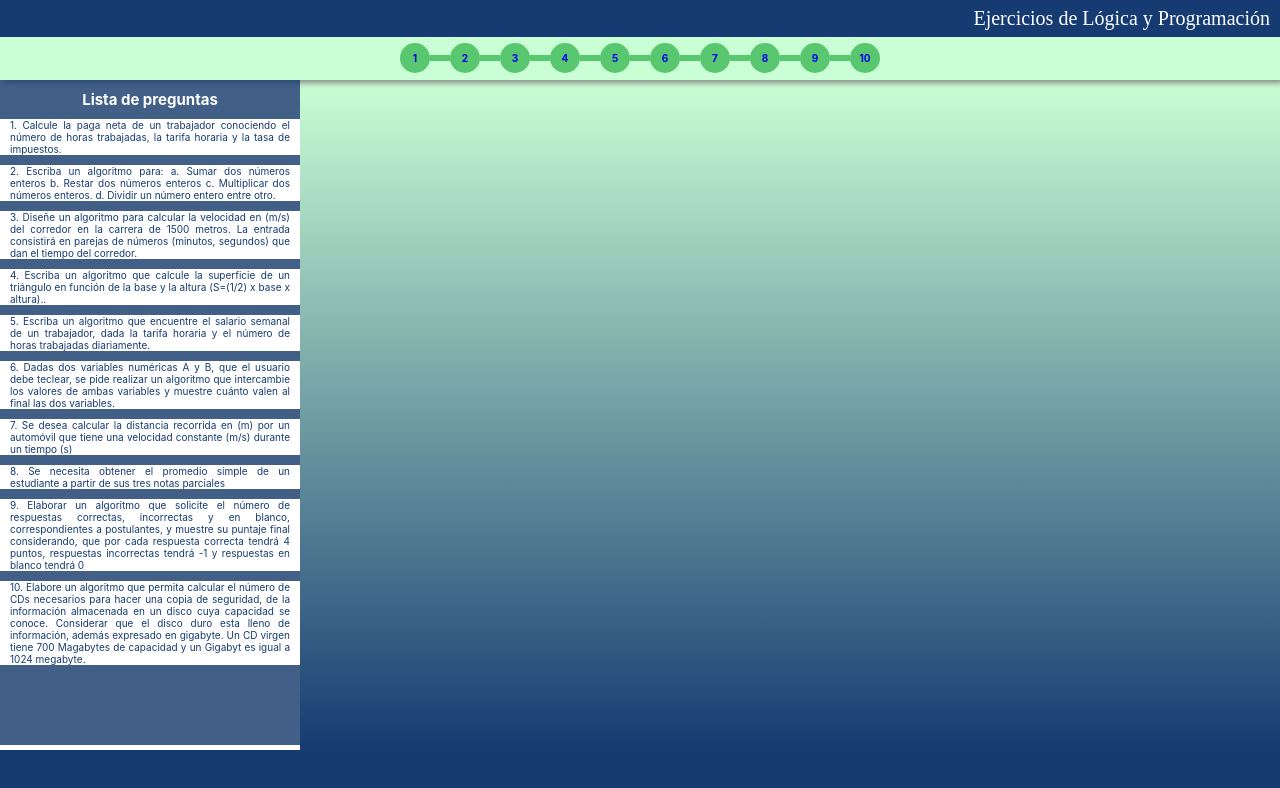
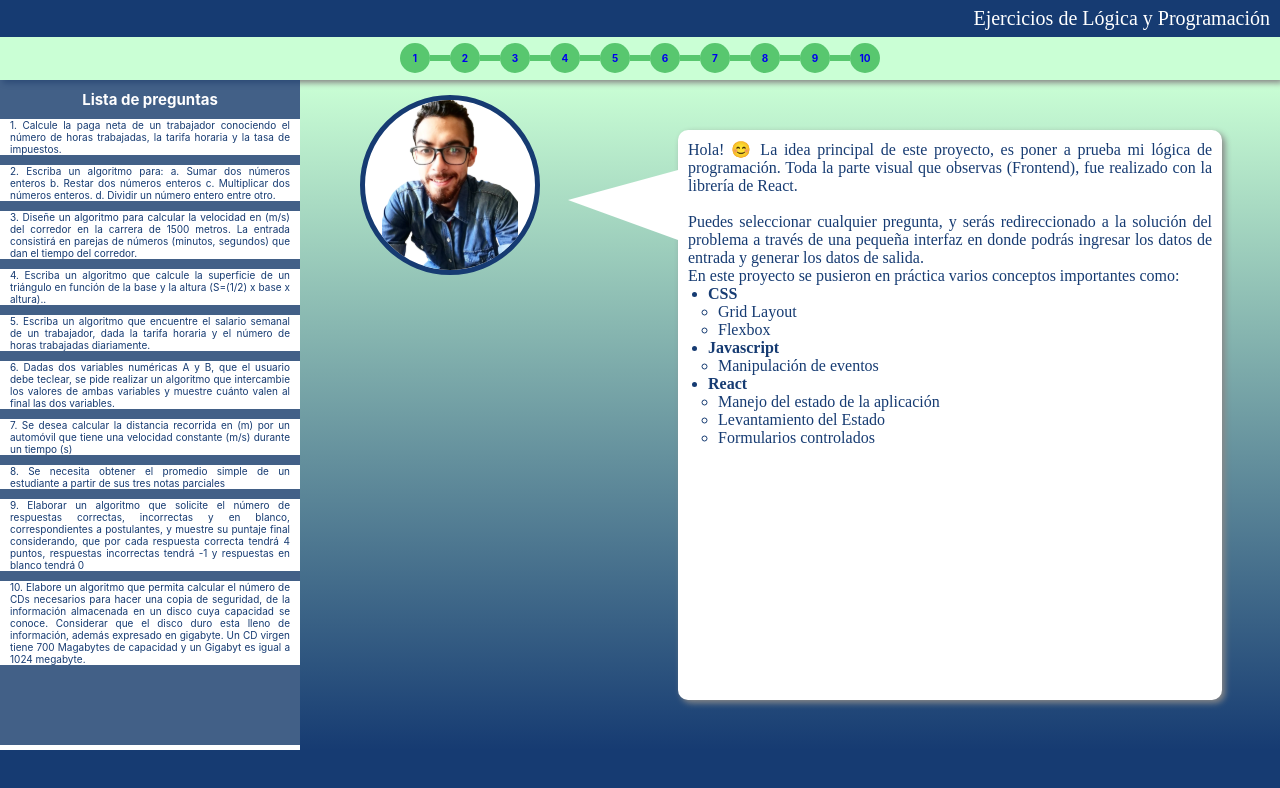
Before and after one commit to JonathanRugama/ejercicios-de-programacion-1, a React (Create React App) app: page / in a window 1280 px wide. Shown: the top 788 px of the page. Built offline with nearby package versions, Linux system fonts and the light colour scheme.

Commit message:
Se añade el index, y se trabaja en los estilos del contenedor bubble.

```diff
--- a/src/App.js
+++ b/src/App.js
@@ -17,6 +17,7 @@ import QuestionSeven from './components/pages/question-seven';
 import QuestionEight from './components/pages/question-eight';
 import QuestionNine from './components/pages/question-nine';
 import QuestionTen from './components/pages/question-ten';
+import InitialPage from './components/pages/initial-page';
 
 
 function App() {
@@ -28,6 +29,7 @@ function App() {
       <MainContentLayout>
 
           <Switch>
+            <Route exact path="/" component={InitialPage}/>
             <Route exact path="/question-1" component={QuestionOne}/>
             <Route exact path="/question-2" component={QuestionTwo}/>
             <Route exact path="/question-3" component={QuestionThree}/>
--- a/src/components/assets/css/layout.css
+++ b/src/components/assets/css/layout.css
@@ -87,3 +87,14 @@ html {
     grid-column-end: 3;
     grid-row: 2;
 }
+
+.bubble-container {
+    grid-column-start: 2;
+    grid-column-end: 3;
+    grid-row-start: 1;
+    grid-row-end: 3;
+    display: flex;
+    justify-content: center;
+    align-items: center;
+
+}
--- a/src/components/assets/css/main.layout.css
+++ b/src/components/assets/css/main.layout.css
@@ -20,9 +20,9 @@
 .img-container {
     display: flex;
     justify-content: center;
-    margin: auto auto;
-    width: 190px;
-    height: 190px;
+    margin: 1.5rem auto;
+    width: 180px;
+    height: 180px;
     background-color: white;
     border-radius: 50%;
     overflow: hidden;
@@ -32,6 +32,7 @@
 }
 .img-container img{
     width: 80%;
+
     align-self: center;
 }
 
@@ -124,3 +125,42 @@
     border: solid 1px var(--primary-color);
     padding: 0.5rem;
 }
+
+.bubble {
+    width: 80%;
+    background-color: white;
+    position: relative;
+    border-radius: 1rem;
+    margin-left: 20px;
+    height: 85%;
+    box-shadow: var(--box-shadow-config-1);
+
+}
+
+.bubble:after {
+    content: "";
+    display: block;
+    position: absolute;
+    top: 40px;
+    margin-left: -110px;
+    width: 0;
+    height: 0;
+    border-top: 30px solid transparent;
+    border-bottom: 40px solid transparent;
+    border-right: 110px solid #fff;
+}
+.bubble-paragraph {
+    padding: 1rem;
+    font-size: var(--font-size-medium);
+    height: 100%;
+    overflow-y: auto;
+    text-align: justify;
+    color: var(--primary-color);
+    font-family: Rockwell;
+}
+.bubble-list-container{
+    margin-left: 2rem;
+}
+.sub-list-container {
+    margin-left: 1rem;
+}
--- /dev/null
+++ b/src/components/bubble-container.js
@@ -0,0 +1,37 @@
+import React from 'react'
+
+const BubbleContainer = () => {
+
+    return (
+        <div className="bubble-container">
+            <div className="bubble">
+                <p className="bubble-paragraph">Hola! 😊 La idea principal de este proyecto, es poner a prueba mi lógica de programación. Toda la parte visual que observas (Frontend), fue realizado con la librería de React. <br /><br /> Puedes seleccionar cualquier pregunta, y serás redireccionado a la solución del problema a través de una pequeña interfaz en donde podrás ingresar los datos de entrada y generar los datos de salida. <br /> En este proyecto se pusieron en práctica varios conceptos importantes como:
+                <ul className="bubble-list-container">
+                    <li><strong>CSS</strong>
+                        <ul className="sub-list-container">
+                            <li>Grid Layout</li>
+                            <li>Flexbox</li>
+                        </ul>
+                    </li>
+                    <li><strong>Javascript</strong>
+                        <ul className="sub-list-container">
+                            <li>Manipulación de eventos</li>
+
+                        </ul>
+                    </li>
+                    <li><strong>React</strong>
+                        <ul className="sub-list-container">
+                            <li>Manejo del estado de la aplicación</li>
+                            <li>Levantamiento del Estado</li>
+                            <li>Formularios controlados</li>
+
+                        </ul>
+                    </li>
+                </ul>
+                </p>
+            </div>
+        </div>
+    )
+}
+
+export default BubbleContainer
--- a/src/components/img-container.js
+++ b/src/components/img-container.js
@@ -9,9 +9,10 @@ import image7 from './assets/images/img-7.svg'
 import image8 from './assets/images/img-8.svg'
 import image9 from './assets/images/img-9.svg'
 import image10 from './assets/images/img-10.svg'
+import profileImage from './assets/images/profile-image.svg'
 
 const ImgContainer =(props) => {
-    const images = [image1, image2, image3, image4, image5, image6, image7, image8, image9, image10]
+    const images = [image1, image2, image3, image4, image5, image6, image7, image8, image9, image10, profileImage]
     return(
         <picture className="img-container">
             <img src={images[props.number]} alt={`Imagen de pregunta ${props.number}`} />
--- a/src/components/layout/header.layout.js
+++ b/src/components/layout/header.layout.js
@@ -1,11 +1,13 @@
 import React from 'react';
 import '../assets/css/header.layout.css'
 import ProgressBar from '../progress-bar';
+import {Link} from 'react-router-dom';
 const HeaderLayout = () => {
     return(
         <header className="header">
             <div className="header-title">
-                <a href="">Ejercicios de Lógica y Programación</a>
+            <Link style={{textDecoration:'none'}}to={`/`}>Ejercicios de Lógica y Programación</Link>
+
             </div>
            <nav className="navigation">
                <ProgressBar/>
--- /dev/null
+++ b/src/components/pages/initial-page.js
@@ -0,0 +1,13 @@
+import React from 'react'
+import ImgContainer from '../img-container'
+import BubbleContainer from '../bubble-container'
+const InitialPage = () => {
+    return (
+       <React.Fragment>
+            <ImgContainer number={10}/>
+            <BubbleContainer/>
+        </React.Fragment>
+    )
+}
+
+export default InitialPage
```
Also changed, not shown: src/components/assets/images/profile-image.svg (added).
